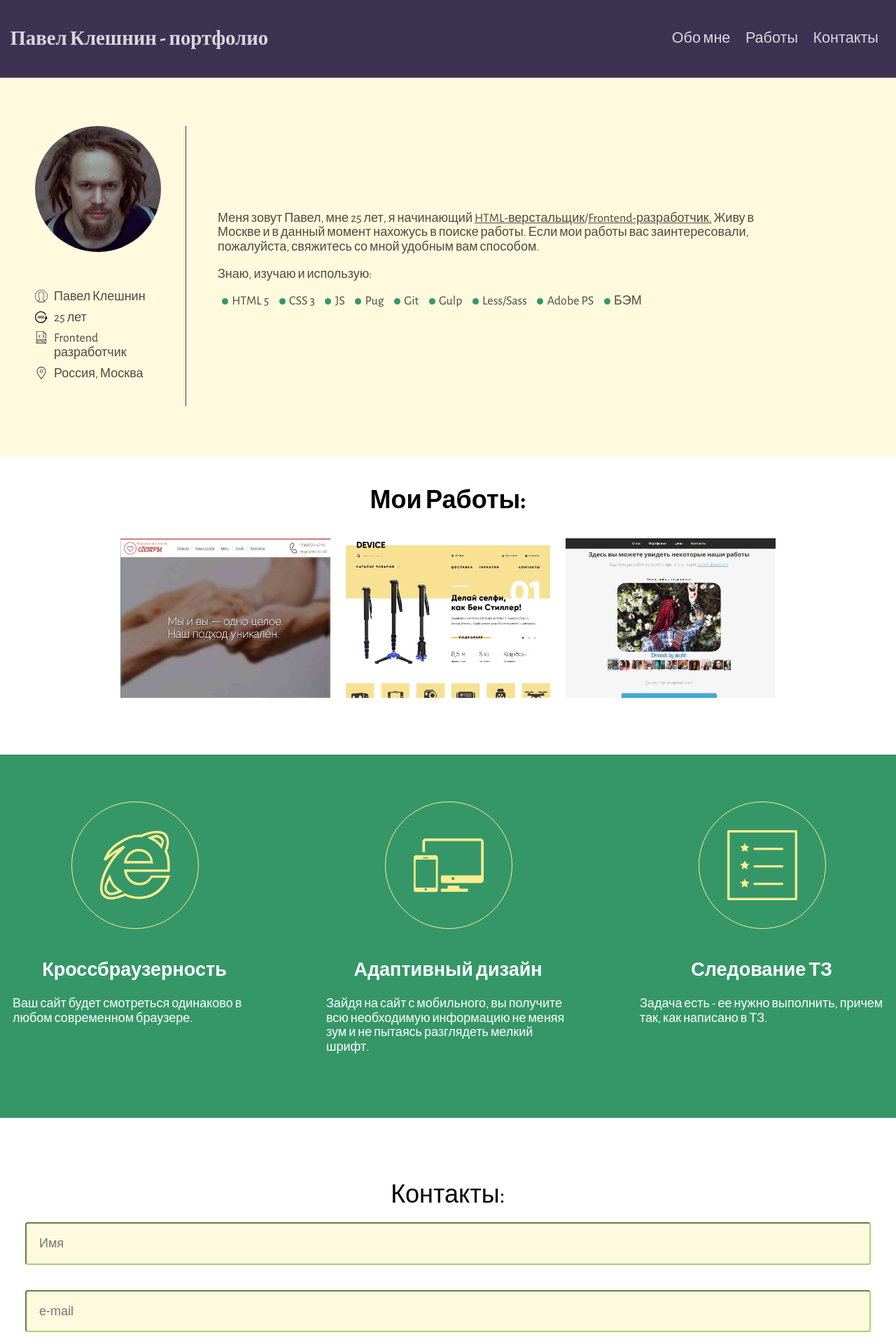
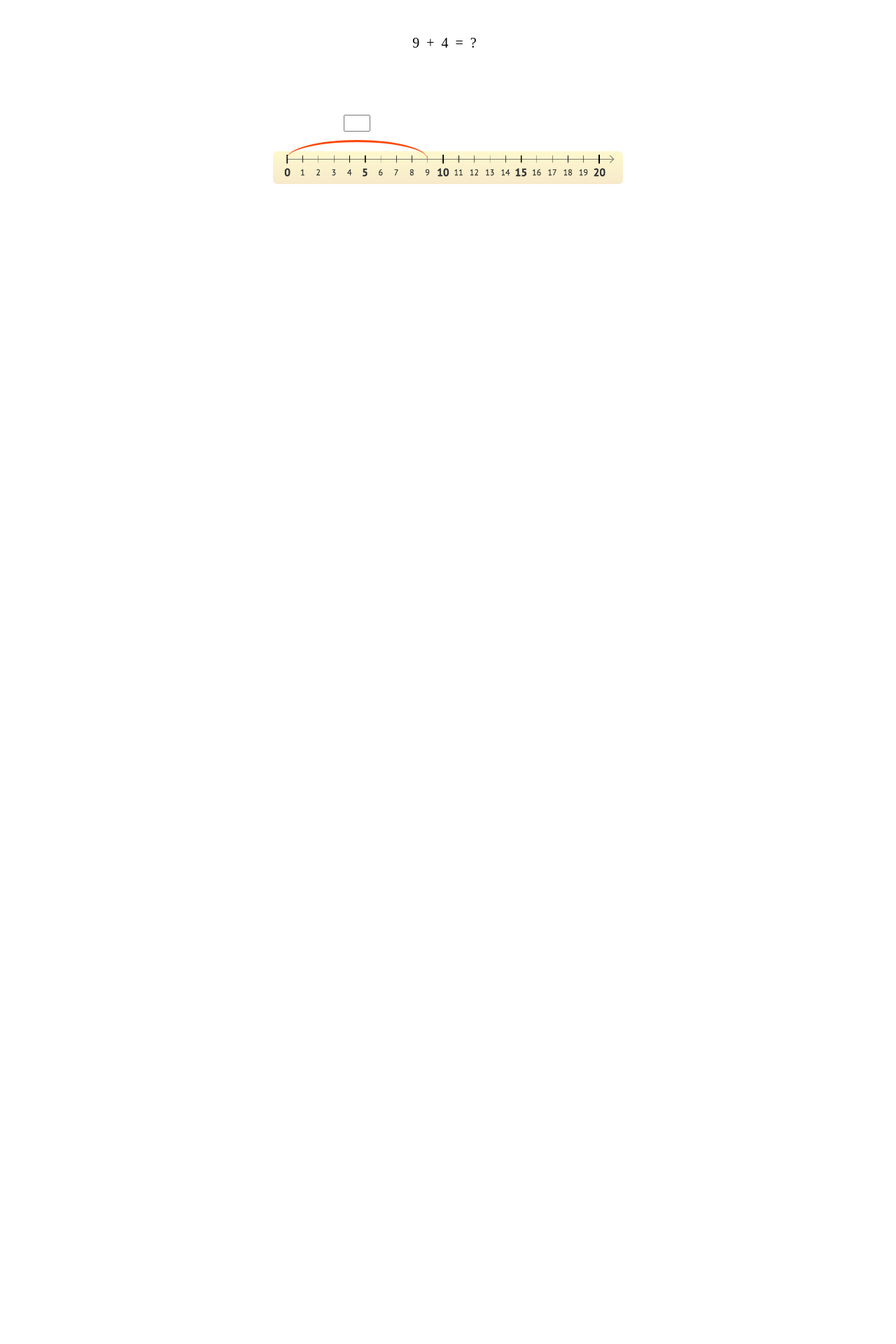
Before and after one commit to kleshninpo/kleshninpo.github.io, a PHP site: page /testTask/index.html in a window 1280 px wide. Shown: the top 1920 px of the page at 70% size. After the commit the page ends 263 px from the top, so only its background shows below. Run offline with PHP 8.4, Linux system fonts and the light colour scheme.

Commit message:
updTestTask
1

```diff
--- a/css/main.css
+++ b/css/main.css
@@ -20,6 +20,7 @@
     margin: 0;
     padding: 0;
     font-size: 18px;
+    overflow-x: hidden;
 }
 .page-header__container {
     background-color: #3C3352;
@@ -619,6 +620,9 @@
         display: flex;
         flex-direction: column;
     }
+    .main-screen__content__about {
+        width: 80%;
+    }
     .main-screen__content__info > span {
         min-width: 10em;
     }
@@ -642,6 +646,10 @@
     .main-screen {
         display: flex;
         flex-direction: column;
+    }
+    .main-screen__content__about {
+        width: 80%;
+        max-width: 100%;
     }
     .features {
         width: 100%;
--- a/index.html
+++ b/index.html
@@ -88,7 +88,7 @@
     <form method="post" class="contacts" id="contacts">
       <legend>Контакты:</legend>
       <input id="name" class="contacts__name" type="text" placeholder="Имя" pattern="^[А-Яа-яЁёa-zA-Z\s]+$">
-      <input id="mail" class="contacts__mail" type="mail" placeholder="e-mail">
+      <input id="mail" class="contacts__mail" type="email" placeholder="e-mail">
       <textarea id="comment" class="contacts__comment" type="textarea" placeholder="Сообщение" rows="8" cols="10"></textarea>
       <button type="submit">Отправить</button>
     </form>
--- /dev/null
+++ b/testTask/index.html
@@ -0,0 +1,43 @@
+<!doctype html>
+<html lang="ru">
+<head>
+    <meta charset="UTF-8">
+    <meta name="viewport"
+          content="width=device-width, user-scalable=no, initial-scale=1.0, maximum-scale=1.0, minimum-scale=1.0">
+    <meta http-equiv="X-UA-Compatible" content="ie=edge">
+    <title>Document</title>
+    <link rel="stylesheet" href="style.css">
+</head>
+<body>
+<form action="post" class="formArea">
+
+    <section class="visualisation">
+        <span id="numberA"></span> +
+        <span id="numberB"></span> =
+        <span id="res">?</span>
+
+        <span class="numberRes"></span>
+        <input type="number" class="inputRes" id="inputRes">
+    </section>
+
+    <div class="numberLineContainer">
+
+            <div class="lineFirst">
+                <div class="inputContainer">
+                    <span class="numberA"></span>
+                    <input type="number" class="inputA" id="inputA">
+                </div>
+            </div>
+            <div class="lineSecond">
+                <div class="inputContainer">
+                    <span class="numberB"></span>
+                    <input type="number" class="inputB" id="inputB">
+                </div>
+            </div>
+
+    </div>
+    <div class="numberLine"></div>
+</form>
+<script src="script.js"></script>
+</body>
+</html>
--- /dev/null
+++ b/testTask/script.js
@@ -0,0 +1,67 @@
+function sum() {
+  /* Функция для получения b */
+  function getRandomInt(a, min, max) {
+    min = min - a;
+    max = max - a;
+    return Math.floor(Math.random() * (max - min + 1)) + min;
+  }
+
+  let a = Math.floor(Math.random() * 4) + 6;
+  let b = getRandomInt(a, 11, 14);
+  document.querySelector('.lineFirst').style['width']  = 22.2 * a + 'px';
+
+  document.getElementById('numberA').innerHTML = a;
+  document.getElementById('numberB').innerHTML = b;
+  // document.getElementById('res').innerHTML = a + b;
+
+  var inputs = document.querySelectorAll('input:not([type="submit"])');
+
+  function checkInput(input) {
+    var value = +input.value; /* получаем значение инпута */
+
+    if (input.classList.contains("inputA")) {
+      if (value === a) {
+        document.getElementById('numberA').classList.remove('validValue'); /* убираем подсветку подсказки */
+        document.getElementById('inputA').classList.add('displayOff'); /* убираем инпут */
+        document.querySelector('.numberA').innerHTML = a; /* заменяем его спаном */
+        document.getElementById('inputB').classList.add('displayOn');  /* отображаем второй инпут */
+        document.querySelector('.lineSecond').style['width']  = 22.25 * b + 'px';
+        document.querySelector('.lineSecond').style['border-top']  = '3px solid orangered';
+      } else {
+        input.classList.add('invalid'); /* подсвечиваем неправильное значение красным */
+        document.getElementById('numberA').classList.add('validValue'); /* подсвечиваем подсказку желтым */
+      }
+    }
+
+    else if (input.classList.contains("inputB")) {
+      if (value === b) {
+        document.getElementById('numberB').classList.remove('validValue'); /* убираем подсветку подсказки */
+        document.getElementById('inputB').classList.add('displayOff'); /* убираем инпут */
+        document.querySelector('.numberB').innerHTML = b; /* заменяем его спаном */
+        document.getElementById('res').remove(); /* убираем спан со знаком вопроса */
+        document.getElementById('inputRes').classList.add('displayOn'); /* отображаем третий инпут */
+      } else {
+        input.classList.add('invalid'); /* подсвечиваем неправильное значение красным */
+        document.getElementById('numberB').classList.add('validValue'); /* подсвечиваем подсказку желтым */
+      }
+    }
+
+    else if (input.classList.contains("inputRes")) {
+      if (value === a + b) {
+        document.getElementById('inputRes').classList.add('displayOff'); /* убираем инпут */
+        document.querySelector('.numberRes').innerHTML = a + b; /* заменяем его спаном */
+        alert("Мои поздравления, решено правильно."); /* Празднуем решение примера */
+      } else {
+        input.classList.add('invalid'); /* подсвечиваем неправильно значение красным */
+      }
+    }
+  }
+
+  for (var i = 0; i < inputs.length; i++) {
+    inputs[i].addEventListener('keyup', function() {
+      checkInput(this);
+    });
+  }
+}
+
+sum();
--- /dev/null
+++ b/testTask/style.css
@@ -0,0 +1,77 @@
+input::-webkit-outer-spin-button,
+input::-webkit-inner-spin-button {
+    -webkit-appearance: none;
+}
+body {
+    font-size: 20px;
+}
+form {
+    width: 500px;
+    margin: 0 auto;
+}
+span {
+    padding: 5px;
+}
+input {
+    width: 30px;
+    font-size: 16px;
+    text-align: center;
+    margin-left: -10px;
+    display: none;
+}
+.inputA {
+    display: inline-block;
+}
+.validValue {
+    background: yellow;
+}
+.invalid {
+    color: red;
+}
+.displayOn {
+    display: inline-block;
+}
+.displayOff {
+    display: none;
+}
+.visualisation {
+    width: 500px;
+    height: 50px;
+    margin-bottom: 100px;
+    margin-top: 50px;
+    text-align: center;
+}
+.numberLineContainer {
+    width: 500px;
+    display: flex;
+    margin-bottom: -55px;
+}
+.inputContainer {
+    margin-top: -40px;
+}
+.numberLine {
+    width: 500px;
+    height: 83px;
+    background: url("sprite.png") center center no-repeat;
+    background-size: 100%;
+
+}
+.lineFirst {
+    width: 130px;
+    height: 50px;
+    border-top: 3px solid orangered;
+    border-radius: 50%;
+    display: flex;
+    justify-content: center;
+    align-items: flex-start;
+    margin-left: 20px;
+}
+.lineSecond {
+    width: 200px;
+    height: 50px;
+    border-top: none;
+    border-radius: 50%;
+    display: flex;
+    justify-content: center;
+    align-items: flex-start;
+}
```
Also changed, not shown: testTask/sprite.png (added).
